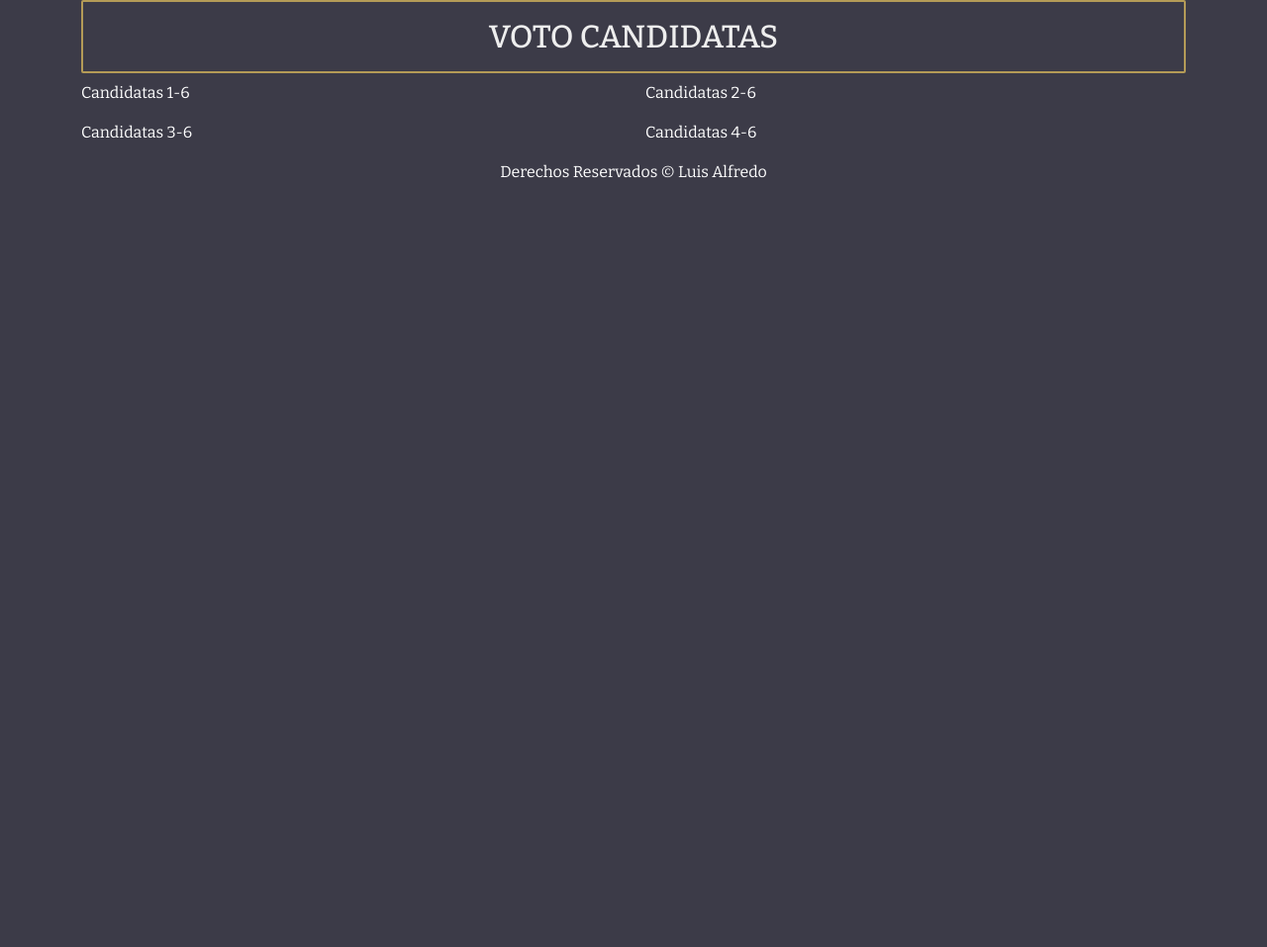
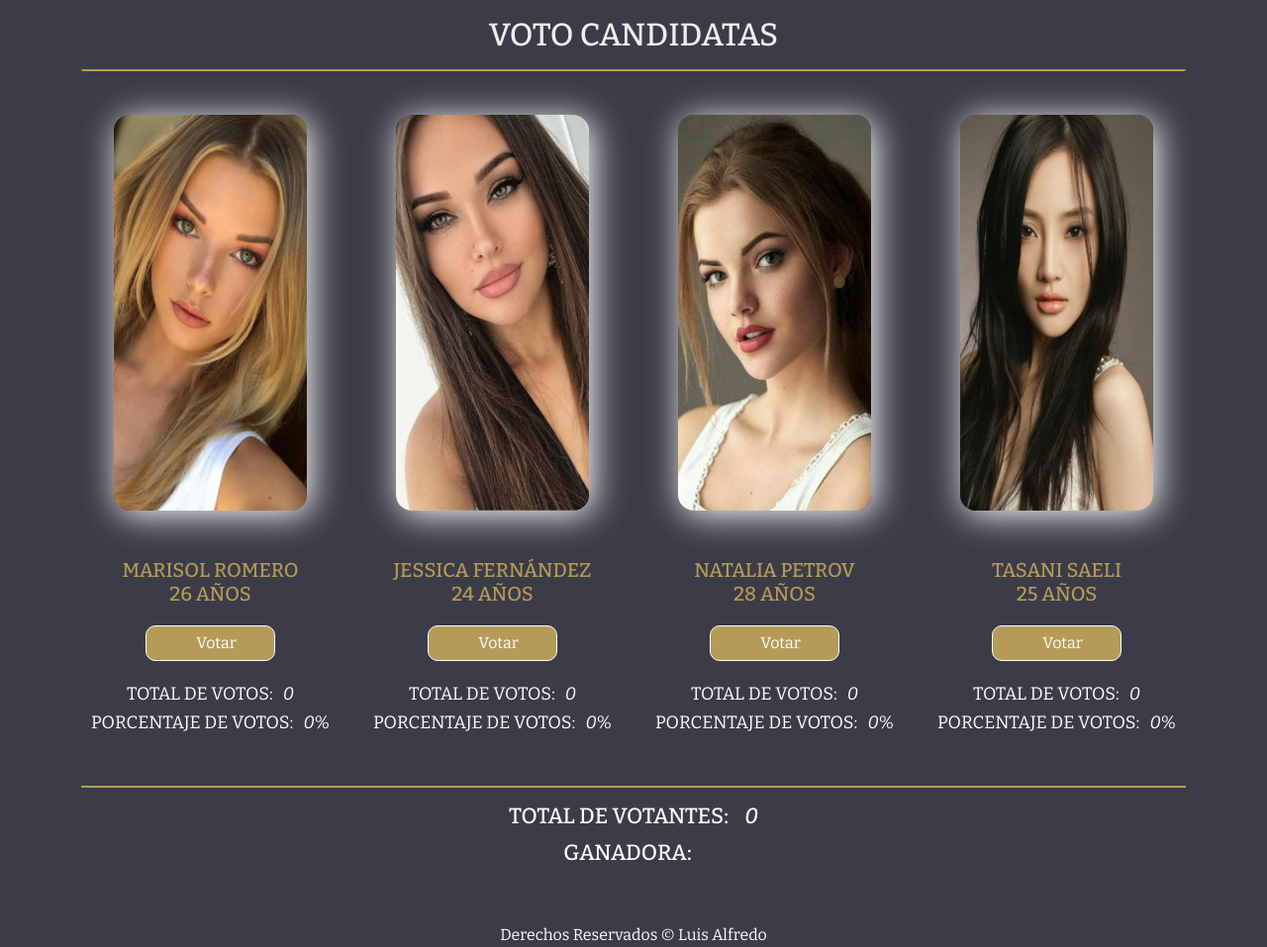
Before and after one commit to luisweb-code/portafolio-dinamico, a PHP site: page / in a window 1280 px wide. Shown: the whole page at 99% size. Before the commit the page ends 180 px from the top, so only its background shows below. Run offline with PHP 8.4, Linux system fonts and the light colour scheme.

Commit message:
Ejercicico terminado de voto candidatas con javascript

```diff
--- a/webjs_candidatas/index.html
+++ b/webjs_candidatas/index.html
@@ -10,7 +10,7 @@
   </head>
   <body class="container">
     <header>
-      <div class="row row-cols-12">
+      <div class="row row-cols-12 mb-4">
         <div class="col-xl-12">
           <h2 class="text-center">Voto candidatas</h2>
         </div>
@@ -18,33 +18,92 @@
     </header>
     <div class="main">
       <div class="row row-cols-12">
-        <div class="col-xl-6 text-white">
-          <div>
-            <p>Candidatas 1-6</p>
+        <div class="col-xl-3 col-sm-6 text-white">
+          <div class="candidata">
+            <img src="./img/c1.jpg" alt="c1" />
+            <h5 class="nom_candidata">
+              Marisol Romero <br />
+              26 años
+            </h5>
+            <button type="button" id="candidataUno" value="candidataUno">
+              Votar
+            </button>
+            <p class="total_votos" id="total_votos">
+              total de votos:<i id="cantidad_uno_votos">0</i>
+            </p>
+            <p class="por_votos" id="por_votos">
+              porcentaje de votos:<i id="porcentaje_uno_votos">0</i>%
+            </p>
           </div>
         </div>
-        <div class="col-xl-6 text-white">
-          <div>
-            <p>Candidatas 2-6</p>
+        <div class="col-xl-3 col-sm-6 text-white">
+          <div class="candidata">
+            <img src="./img/c2.jpg" alt="c2" />
+            <h5 class="nom_candidata">
+              Jessica Fernández <br />
+              24 años
+            </h5>
+            <button type="button" id="candidataDos" value="candidataDos">
+              Votar
+            </button>
+            <p class="total_votos" id="total_votos">
+              total de votos:<i id="cantidad_dos_votos">0</i>
+            </p>
+            <p class="por_votos" id="por_votos">
+              porcentaje de votos:<i id="porcentaje_dos_votos">0</i>%
+            </p>
+          </div>
+        </div>
+        <div class="col-xl-3 col-sm-6 text-white">
+          <div class="candidata">
+            <img src="./img/c3.jpg" alt="c3" />
+            <h5 class="nom_candidata">
+              Natalia Petrov <br />
+              28 años
+            </h5>
+            <button type="button" id="candidataTres" value="candidataTres">
+              Votar
+            </button>
+            <p class="total_votos" id="total_votos">
+              total de votos:<i id="cantidad_tres_votos">0</i>
+            </p>
+            <p class="por_votos" id="por_votos">
+              porcentaje de votos:<i id="porcentaje_tres_votos">0</i>%
+            </p>
+          </div>
+        </div>
+        <div class="col-xl-3 col-sm-6 text-white">
+          <div class="candidata">
+            <img src="./img/c4.jpg" alt="c4" />
+            <h5 class="nom_candidata">
+              Tasani Saeli <br />
+              25 años
+            </h5>
+            <button type="button" id="candidataCuatro" value="candidataCuatro">
+              Votar
+            </button>
+            <p class="total_votos" id="total_votos">
+              total de votos:<i id="cantidad_cuatro_votos">0</i>
+            </p>
+            <p class="por_votos" id="por_votos">
+              porcentaje de votos:<i id="porcentaje_cuatro_votos">0</i>%
+            </p>
           </div>
         </div>
       </div>
-      <div class="row row-cols-12">
-        <div class="col-xl-6 text-white">
-          <div>
-            <p>Candidatas 3-6</p>
-          </div>
-        </div>
-        <div class="col-xl-6 text-white">
-          <div>
-            <p>Candidatas 4-6</p>
+      <div class="row row-cols-12 mt-5">
+        <div class="col-xl-12">
+          <div class="resultados">
+            <h3 class="total_votantes">
+              total de votantes: <i id="total_votantes">0</i>
+            </h3>
+            <h4 class="ganadora">ganadora:<i id="ganadora_nombre"></i></h4>
           </div>
         </div>
       </div>
     </div>
-
     <footer>
-      <div class="row row-cols-12">
+      <div class="row row-cols-12 mt-5">
         <div class="col-xl-12 text-white text-center">
           <div class="dReservados">Derechos Reservados &copy Luis Alfredo</div>
         </div>
--- a/webjs_candidatas/js/main.js
+++ b/webjs_candidatas/js/main.js
@@ -2,6 +2,11 @@
 
 const d = document;
 
-d.addEventListener("DOMContentLoaded", (e) =>{
-  contadorVotos();
+d.addEventListener("DOMContentLoaded", (e) => {
+  contadorVotos(
+    "#candidataUno",
+    "#candidataDos",
+    "#candidataTres",
+    "#candidataCuatro"
+  );
 });
--- a/webjs_candidatas/js/modulos/votos.js
+++ b/webjs_candidatas/js/modulos/votos.js
@@ -1,5 +1,78 @@
 const d = document;
 
-export default function contadorVotos() {
+function totalVotos(votoUno, votoDos, votoTres, votoCuatro) {
+  let total = 0;
+  total = Number(votoUno + votoDos + votoTres + votoCuatro);
+  d.getElementById("total_votantes").innerText = total;
+  return total;
+}
 
+function porcentajeVotos(cVoto, cien, total) {
+  let porcentaje = (cVoto * cien) / total;
+  if (porcentaje > cien) {
+    return (porcentaje = "100.00");
+  }
+  return porcentaje.toFixed(2);
 }
+
+function ganadora(votoUno, votoDos, votoTres, votoCuatro) {
+  const arrVotos = [votoUno, votoDos, votoTres, votoCuatro];
+  let max = Math.max(...arrVotos);
+
+  if (votoUno === max) {
+    d.querySelector(
+      "#ganadora_nombre"
+    ).innerText = `Marisol Romero (${max}) votos`;
+  } else if (votoDos === max) {
+    d.querySelector(
+      "#ganadora_nombre"
+    ).innerText = `Jesica Fernández (${max}) votos`;
+  } else if (votoTres == max) {
+    d.querySelector(
+      "#ganadora_nombre"
+    ).innerText = `Natalia Petrov (${max}) votos`;
+  } else if (votoCuatro === max) {
+    d.querySelector(
+      "#ganadora_nombre"
+    ).innerText = `Tasani Saeli (${max}) votos`;
+  }
+}
+
+export default function contadorVotos(cUno, cDos, cTres, cCuatro) {
+  let votoUno = 0,
+    votoDos = 0,
+    votoTres = 0,
+    votoCuatro = 0,
+    cien = 100,
+    total = 1;
+
+  d.addEventListener("click", (e) => {
+    e.preventDefault();
+    if (e.target.matches(cUno)) {
+      votoUno++;
+      let porVotos = porcentajeVotos(votoUno, cien, total);
+      d.getElementById("cantidad_uno_votos").innerText = votoUno;
+      d.getElementById("porcentaje_uno_votos").innerText = porVotos;
+    }
+    if (e.target.matches(cDos)) {
+      votoDos++;
+      let porVotos = porcentajeVotos(votoDos, cien, total);
+      d.getElementById("cantidad_dos_votos").innerText = votoDos;
+      d.getElementById("porcentaje_dos_votos").innerText = porVotos;
+    }
+    if (e.target.matches(cTres)) {
+      votoTres++;
+      let porVotos = porcentajeVotos(votoTres, cien, total);
+      d.getElementById("cantidad_tres_votos").innerText = votoTres;
+      d.querySelector("#porcentaje_tres_votos").innerText = porVotos;
+    }
+    if (e.target.matches(cCuatro)) {
+      votoCuatro++;
+      let porVotos = porcentajeVotos(votoCuatro, cien, total);
+      d.getElementById("cantidad_cuatro_votos").innerText = votoCuatro;
+      d.querySelector("#porcentaje_cuatro_votos").innerText = porVotos;
+    }
+    total = totalVotos(votoUno, votoDos, votoTres, votoCuatro);
+    ganadora(votoUno, votoDos, votoTres, votoCuatro);
+  });
+}
--- a/webjs_candidatas/sass/_header.scss
+++ b/webjs_candidatas/sass/_header.scss
@@ -1,10 +1,10 @@
 header {
   h2 {
     padding: 1rem;
-    color:$bgLight;
+    color: $bgLight;
     text-transform: uppercase;
     border-radius: 2px;
-    border: 2px solid $textoDorado;
 
+    border-bottom: 2px solid $bgDorado;
   }
 }
--- a/webjs_candidatas/sass/_main.scss
+++ b/webjs_candidatas/sass/_main.scss
@@ -0,0 +1,59 @@
+.main {
+  .candidata {
+    img {
+      width: 75%;
+      height: 25em;
+      display: block;
+      margin: 12px auto;
+      border-radius: 1em;
+      box-shadow: 4px 4px 35px $textBlanco;
+    }
+    .nom_candidata {
+      margin-top: 3rem;
+      text-align: center;
+      color: $textoDorado;
+      text-transform: uppercase;
+    }
+    button {
+      padding: 5px 50px;
+      background-color: $bgDorado;
+      color: $textBlanco;
+      border: 1px solid $textBlanco;
+      border-radius: 10px;
+      cursor: pointer;
+      margin: 20px auto;
+      display: block;
+      width: 50%;
+      &:hover {
+        background-color: $bgBlanco;
+        color: $textNegro;
+        transition: all 0.5s ease;
+      }
+    }
+    .total_votos,
+    .por_votos {
+      text-align: center;
+      font-size: 18px;
+      text-transform: uppercase;
+      margin-bottom: 2px;
+      i {
+        margin-left: 10px;
+      }
+    }
+  }
+  .resultados {
+    border-top: 2px solid $bgDorado;
+    padding-top: 16px;
+    .total_votantes,
+    .ganadora {
+      text-transform: uppercase;
+      font-size: 22px;
+      color: $textBlanco;
+      text-align: center;
+      margin-bottom: 10px;
+      i {
+        margin-left: 12px;
+      }
+    }
+  }
+}
--- a/webjs_candidatas/sass/_variables.scss
+++ b/webjs_candidatas/sass/_variables.scss
@@ -1,6 +1,8 @@
 $textBlanco:#fff;
+$bgBlanco:#fff;
 $textNegro:#000;
 $bgNegro:#000;
 $textoDorado:#B49B57;
+$bgDorado:#B49B57;
 $bgLight:#eee;
 $bgGris:rgb(60, 59, 72);
--- a/webjs_candidatas/sass/estilos.css
+++ b/webjs_candidatas/sass/estilos.css
@@ -10,6 +10,55 @@
   color: #eee;
   text-transform: uppercase;
   border-radius: 2px;
-  border: 2px solid #B49B57; }
+  border-bottom: 2px solid #B49B57; }
+
+.main .candidata img {
+  width: 75%;
+  height: 25em;
+  display: block;
+  margin: 12px auto;
+  border-radius: 1em;
+  box-shadow: 4px 4px 35px #fff; }
+.main .candidata .nom_candidata {
+  margin-top: 3rem;
+  text-align: center;
+  color: #B49B57;
+  text-transform: uppercase; }
+.main .candidata button {
+  padding: 5px 50px;
+  background-color: #B49B57;
+  color: #fff;
+  border: 1px solid #fff;
+  border-radius: 10px;
+  cursor: pointer;
+  margin: 20px auto;
+  display: block;
+  width: 50%; }
+  .main .candidata button:hover {
+    background-color: #fff;
+    color: #000;
+    transition: all 0.5s ease; }
+.main .candidata .total_votos,
+.main .candidata .por_votos {
+  text-align: center;
+  font-size: 18px;
+  text-transform: uppercase;
+  margin-bottom: 2px; }
+  .main .candidata .total_votos i,
+  .main .candidata .por_votos i {
+    margin-left: 10px; }
+.main .resultados {
+  border-top: 2px solid #B49B57;
+  padding-top: 16px; }
+  .main .resultados .total_votantes,
+  .main .resultados .ganadora {
+    text-transform: uppercase;
+    font-size: 22px;
+    color: #fff;
+    text-align: center;
+    margin-bottom: 10px; }
+    .main .resultados .total_votantes i,
+    .main .resultados .ganadora i {
+      margin-left: 12px; }
 
 /*# sourceMappingURL=estilos.css.map */
```
Also changed, not shown: webjs_candidatas/img/c1.jpg (added), webjs_candidatas/img/c2.jpg (added), webjs_candidatas/img/c3.jpg (added), webjs_candidatas/img/c4.jpg (added), webjs_candidatas/img/candidata_1.jpg (deleted), webjs_candidatas/img/candidata_2.jpg (deleted), webjs_candidatas/img/candidata_3.jpg (deleted), webjs_candidatas/img/candidata_4.jpg (deleted), 1 other file.
